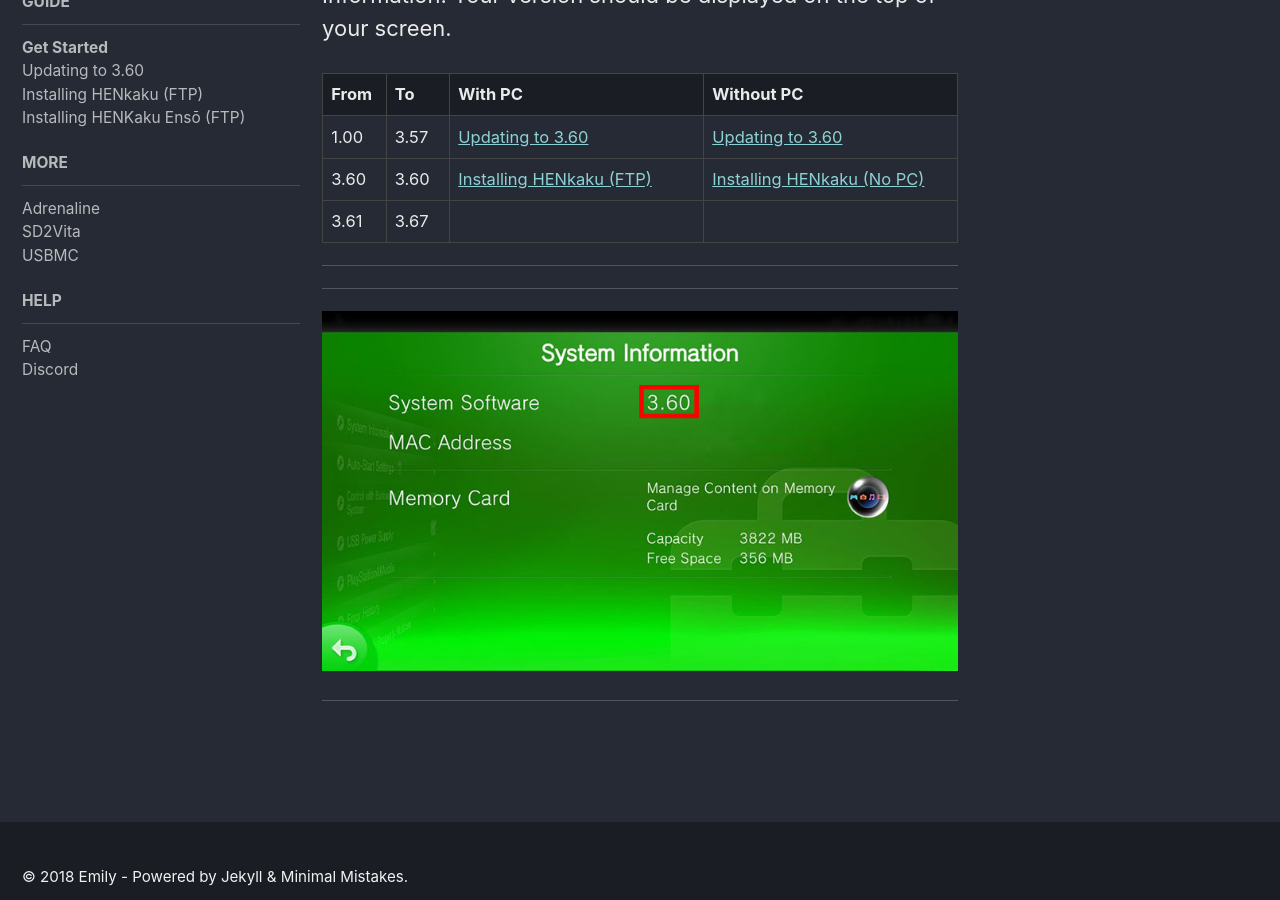
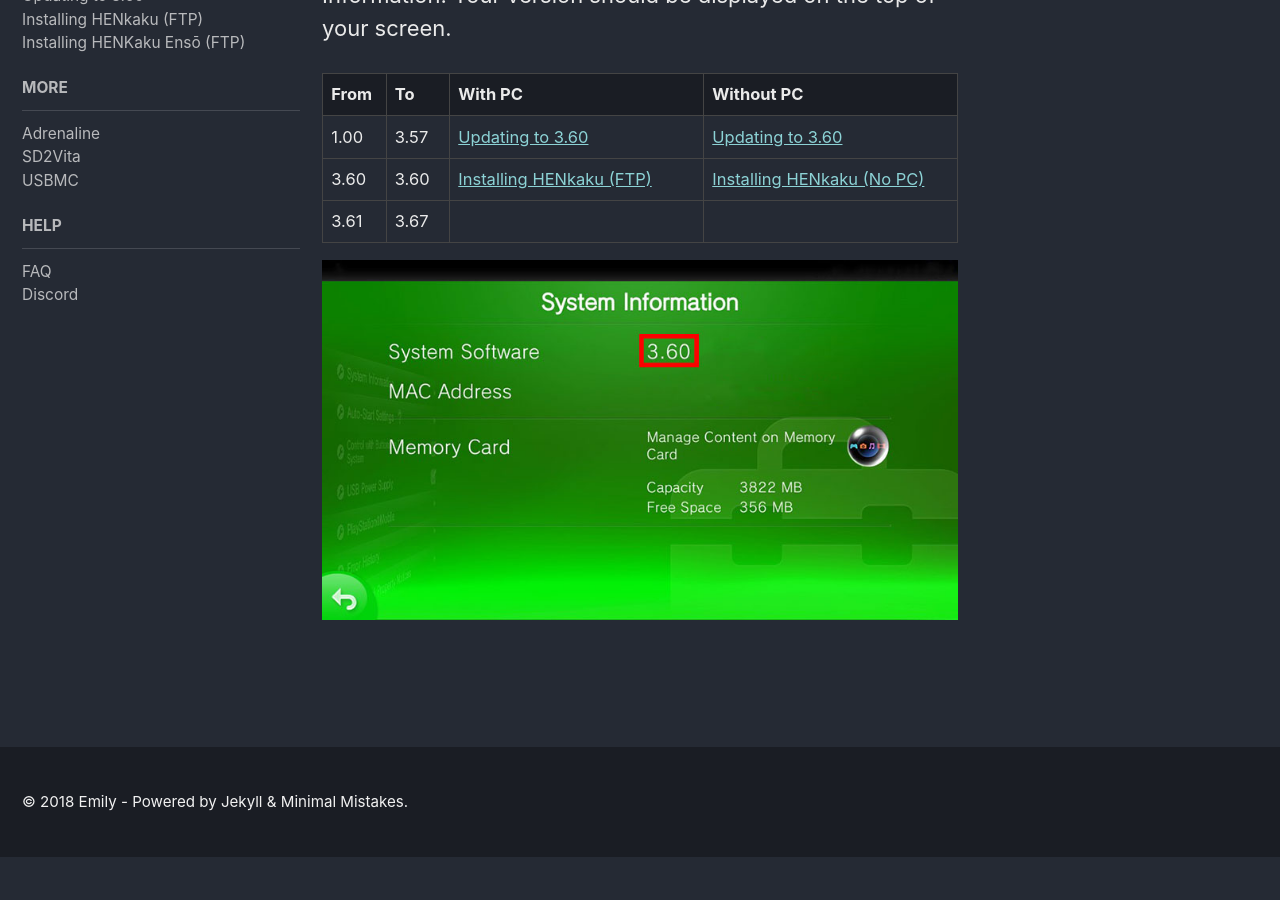
Before and after one commit to emiyl/vita.cfw.guide, a Jekyll site: the page built from guide/get-started.md, in a window 1280 px wide and 900 px high, scrolled down 316 px. Built offline with Jekyll 4.4.1, drawn with Linux system fonts in a browser that asks for light colours; nearby versions of some CDN libraries; after the commit the page ends 1174 px from its top, so only the background shows below that.

Commit message:
fixed ads again

```diff
--- a/guide/get-started.md
+++ b/guide/get-started.md
@@ -44,13 +44,4 @@ For this next step, you’ll need to find out your PS Vita’s firmware version.
 	</table>
 </center>
 
-<hr>
-
-{% include gads.html %}
-
-<hr>
-
 ![Vita Version 3.60](/assets/images/vitaversion.jpg "Vita Version 3.60")
-
-<hr>
-{% include gads.html %}
```
Also changed, not shown: 2 other files.
